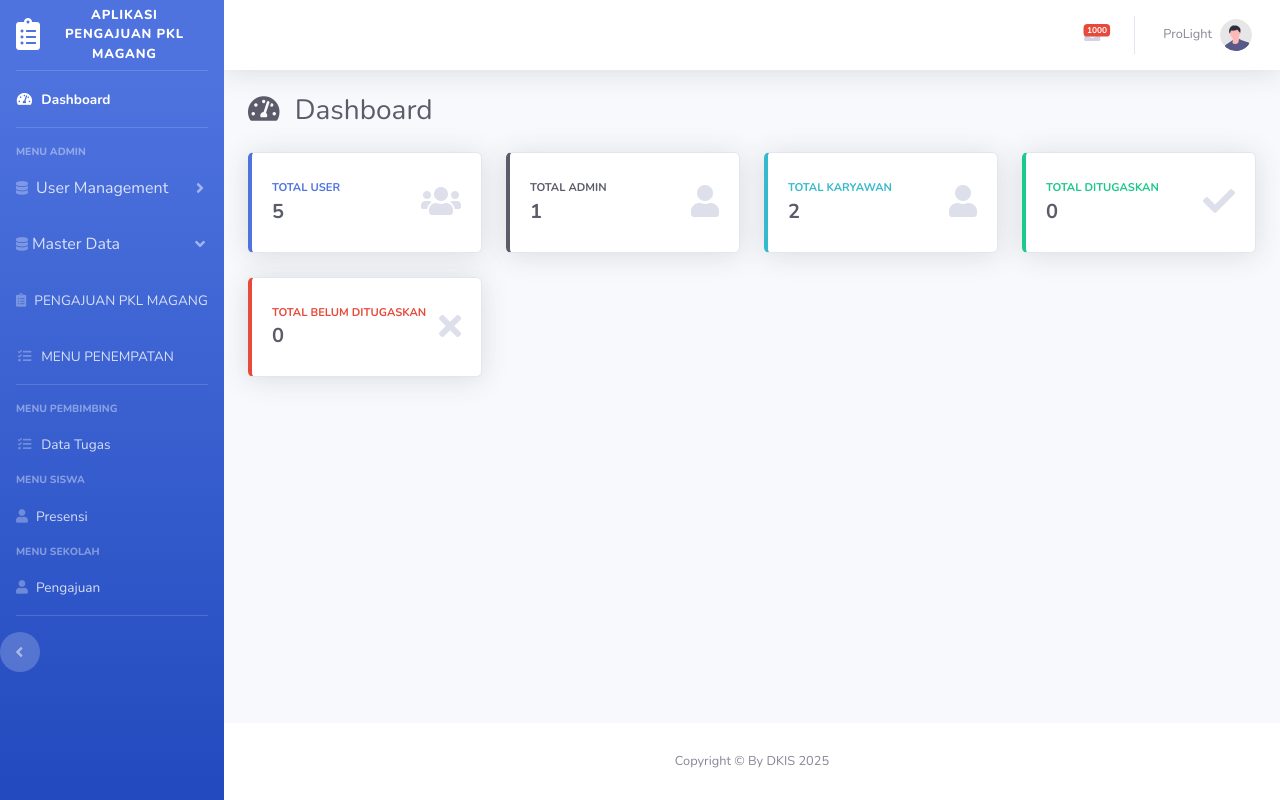
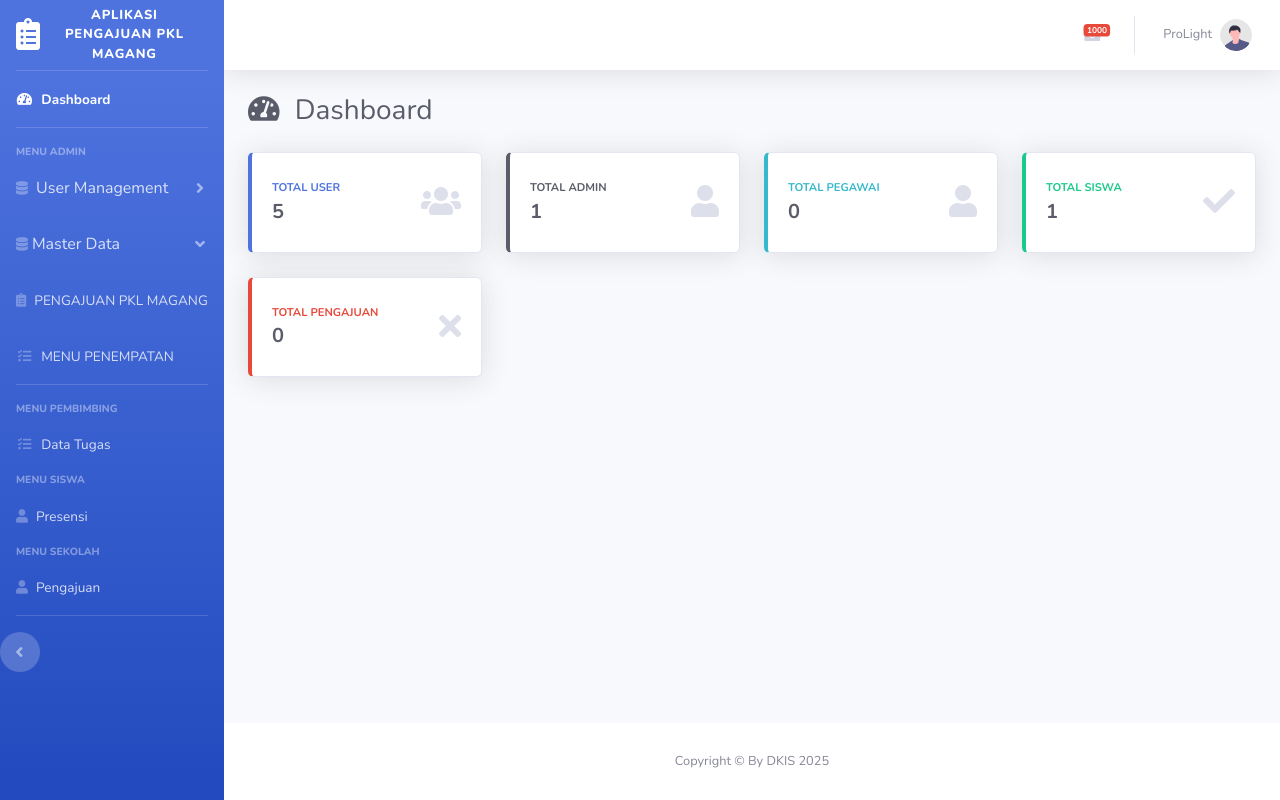
Before and after one commit to drian-syah/project-pkl, a Laravel app: page /dashboard in a window 1280 px wide. Run offline with Laravel 12, Linux system fonts and the light colour scheme; a user stored in the database is signed in; data comes from the database, SQL or seed files in the repository; tables that the repository leaves empty hold one stand-in row (values such as "Sample post"); style sheets or scripts are compiled from the project's sources; some libraries are stand-ins or nearby versions.

Commit message:
aplikasi sipkm v-1.20.2 cp

```diff
--- a/app/Http/Controllers/DashboardController.php
+++ b/app/Http/Controllers/DashboardController.php
@@ -1,7 +1,9 @@
 <?php
 
 namespace App\Http\Controllers;
+use App\Models\PengajuanPklmagang;
 use App\Models\User;
+use App\Models\Pegawai;
 use Illuminate\Http\Request;
 
 class DashboardController extends Controller
@@ -13,8 +15,9 @@ class DashboardController extends Controller
             'jumlahUser' => User::count(),
             'jumlahAdmin' => User::where('role', 'Admin')->count(),
             'jumlahPembimbing' => User::where('role', 'Pembimbing')->count(),
-            'jumlahDitugaskan' => User::where('role', 'Karyawan')->where('is_tugas', true)->count(),
-            'jumlahBelumDitugaskan' => User::where('role', 'Karyawan')->where('is_tugas', false)->count(),
+            'jumlahPegawai' => Pegawai::where('is_active')->count(),
+            'jumlahSiswa' => User::where('role', 'Siswa')->count(),
+            'jumlahPengajuanPKLMagang' => PengajuanPklmagang::where('is_active', 'Siswa')->count(),
         );
         return view('dashboard', $data);
     }
--- a/resources/views/dashboard.blade.php
+++ b/resources/views/dashboard.blade.php
@@ -48,8 +48,8 @@
                     <div class="row no-gutters align-items-center">
                         <div class="col mr-2">
                             <div class="text-xs font-weight-bold text-info text-uppercase mb-1">
-                                TOTAL KARYAWAN</div>
-                            <div class="h5 mb-0 font-weight-bold text-gray-800">{{ $jumlahPembimbing }}</div>
+                                TOTAL PEGAWAI</div>
+                            <div class="h5 mb-0 font-weight-bold text-gray-800">{{ $jumlahPegawai }}</div>
                         </div>
                         <div class="col-auto">
                             <i class="fas fa-user fa-2x text-gray-300"></i>
@@ -65,8 +65,8 @@
                     <div class="row no-gutters align-items-center">
                         <div class="col mr-2">
                             <div class="text-xs font-weight-bold text-success text-uppercase mb-1">
-                                TOTAL DITUGASKAN</div>
-                            <div class="h5 mb-0 font-weight-bold text-gray-800">{{ $jumlahDitugaskan }}</div>
+                                TOTAL SISWA</div>
+                            <div class="h5 mb-0 font-weight-bold text-gray-800">{{ $jumlahSiswa }}</div>
                         </div>
                         <div class="col-auto">
                             <i class="fas fa-check fa-2x text-gray-300"></i>
@@ -82,8 +82,8 @@
                     <div class="row no-gutters align-items-center">
                         <div class="col mr-2">
                             <div class="text-xs font-weight-bold text-danger text-uppercase mb-1">
-                                TOTAL BELUM DITUGASKAN</div>
-                            <div class="h5 mb-0 font-weight-bold text-gray-800">{{ $jumlahBelumDitugaskan }}</div>
+                                TOTAL PENGAJUAN</div>
+                            <div class="h5 mb-0 font-weight-bold text-gray-800">{{ $jumlahPengajuanPKLMagang }}</div>
                         </div>
                         <div class="col-auto">
                             <i class="fas fa-times fa-2x text-gray-300"></i>
```
